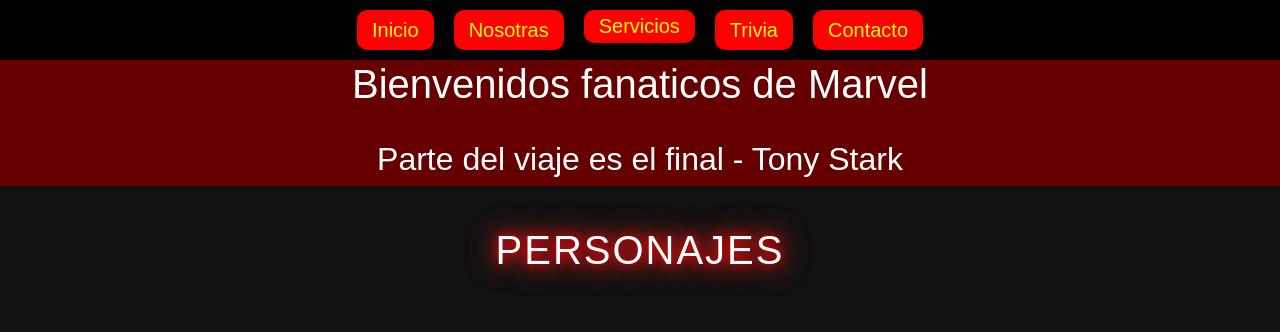
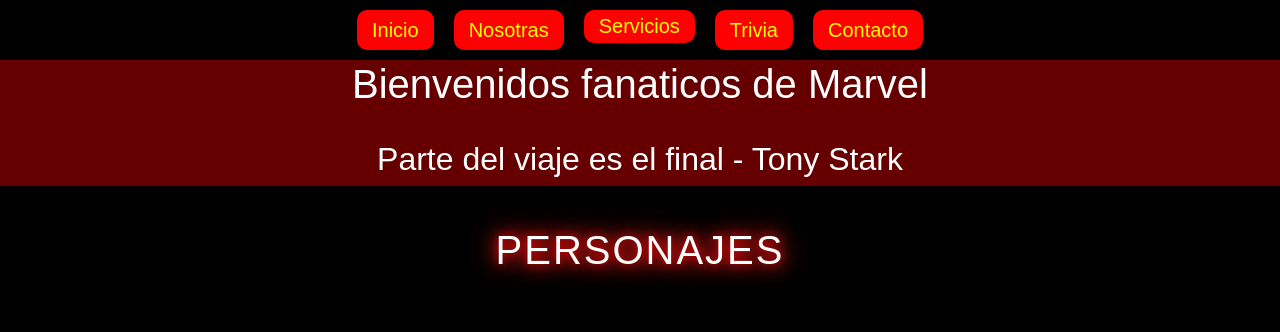
Before and after one commit to atososa12/MARVEL, a PHP site: page /servicios.html in a window 1280 px wide. Shown: the top 332 px of the page. Run offline with PHP 8.4, Linux system fonts and the light colour scheme.

Commit message:
fondo servicios

```diff
--- a/marvel-formulario/css/servicios.css
+++ b/marvel-formulario/css/servicios.css
@@ -4,7 +4,7 @@
   background: radial-gradient(circle at center, #111 0%, #000 100%);
   color: white;
 }
-.conteiner {
+.conteiner-carrusel {
   background-color: #660000;
 }
 .conteiner h4 {
@@ -23,7 +23,6 @@
 .personajes {
   text-align: center;
   padding: 40px;
-  background: #111;
   color: white;
 }
 
--- a/marvel-formulario/servicios.html
+++ b/marvel-formulario/servicios.html
@@ -30,7 +30,7 @@
   </nav>
 </header>
 
-    <div id="Carrusel" class="conteiner">
+    <div id="Carrusel" class="conteiner-carrusel">
      <h1> Bienvenidos fanaticos de Marvel </h1>
      <br>
         <div id="carruselTexto" class="carousel slide" data-bs-ride="carousel" data-bs-interval="3500">
```
